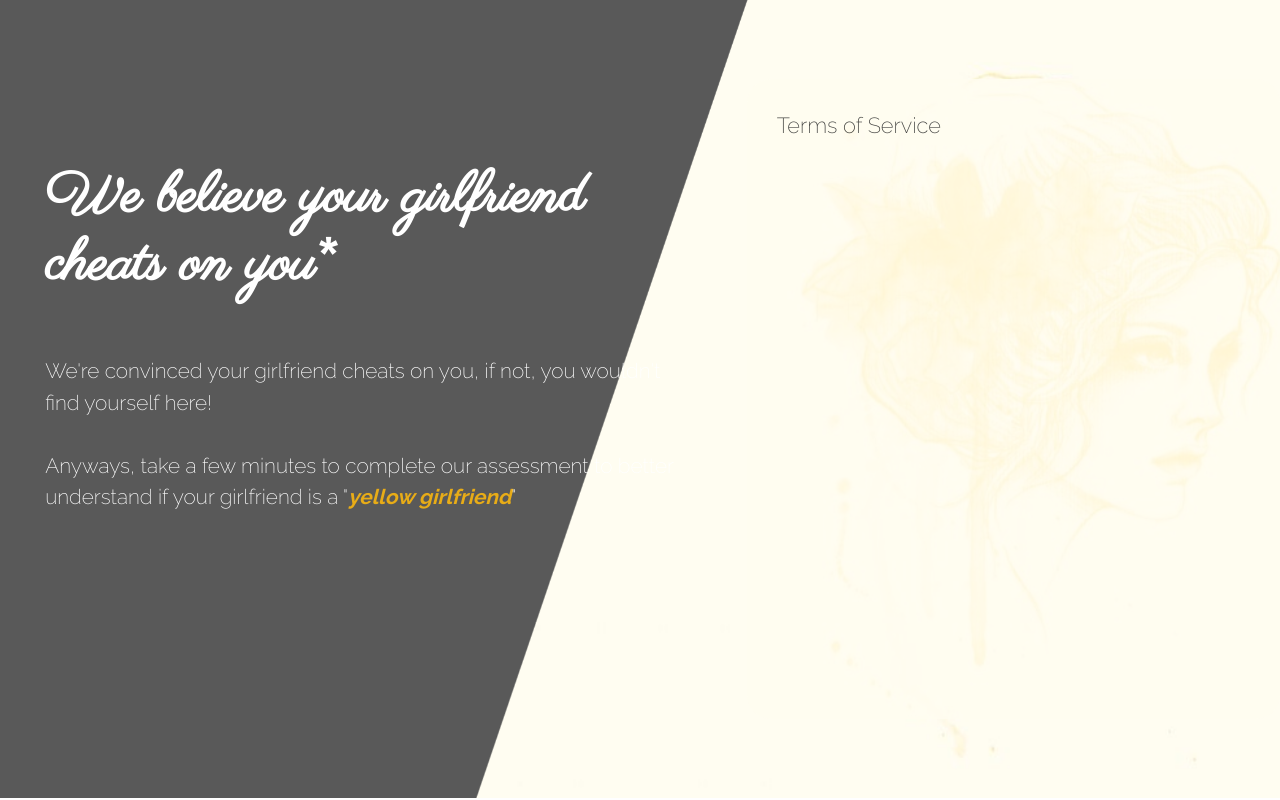
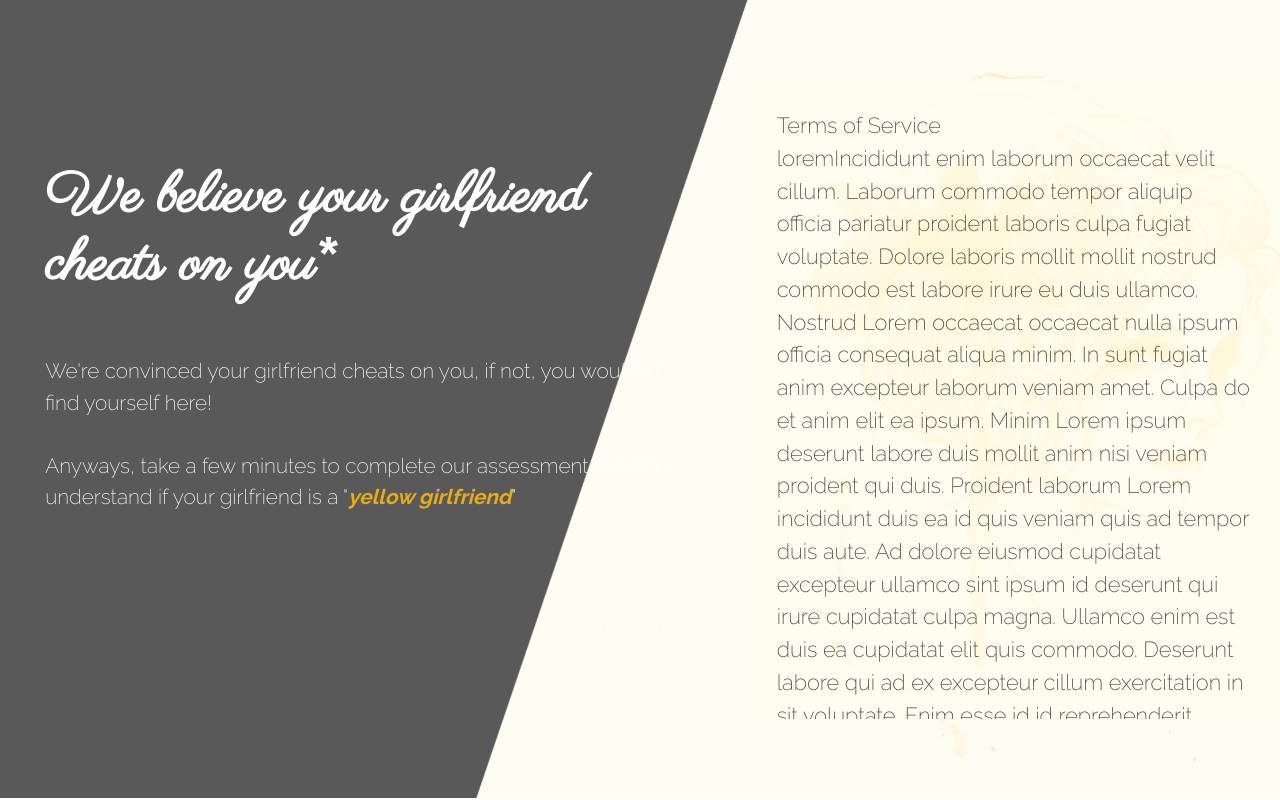
Before and after one commit to Eunit99/YellowGirlfriend-React, a React (Create React App) app: page / in a window 1280 px wide. Both pictures are taken after a click on the element "Learn more". Built offline with nearby package versions, Linux system fonts and the light colour scheme.

Commit message:
Added lorem ipsum dummy test to terms of service

```diff
--- a/src/components/AppContainer/messages/components/firstMessageScreen/termsofservice/TermsOfService.js
+++ b/src/components/AppContainer/messages/components/firstMessageScreen/termsofservice/TermsOfService.js
@@ -4,7 +4,26 @@ class TermsOfService extends Component {
 
   render() {
     return (
-      <div className="small-into terms-of-service-container">Terms of Service</div>
+      <div className="small-into terms-of-service-container">Terms of Service
+        <div>
+
+          loremIncididunt enim laborum occaecat velit cillum. Laborum commodo tempor aliquip officia pariatur proident laboris culpa fugiat voluptate. Dolore laboris mollit mollit nostrud commodo est labore irure eu duis ullamco. Nostrud Lorem occaecat occaecat nulla ipsum officia consequat aliqua minim. In sunt fugiat anim excepteur laborum veniam amet. Culpa do et anim elit ea ipsum. Minim Lorem ipsum deserunt labore duis mollit anim nisi veniam proident qui duis.
+
+          Proident laborum Lorem incididunt duis ea id quis veniam quis ad tempor duis aute. Ad dolore eiusmod cupidatat excepteur ullamco sint ipsum id deserunt qui irure cupidatat culpa magna. Ullamco enim est duis ea cupidatat elit quis commodo. Deserunt labore qui ad ex excepteur cillum exercitation in sit voluptate.
+
+          Enim esse id id reprehenderit voluptate nisi ex est. Elit laboris laboris laboris exercitation. Fugiat cillum sunt do do eiusmod eiusmod aliqua ullamco laboris.
+
+          Labore ad tempor deserunt et irure proident. Consequat pariatur officia occaecat ad incididunt. Esse nostrud minim ad deserunt in incididunt occaecat dolore fugiat magna labore mollit.
+
+          Dolor mollit enim anim sit veniam et culpa cupidatat proident labore elit. In do culpa esse incididunt dolore elit et quis duis ipsum sint ipsum minim do. Magna ut adipisicing amet incididunt mollit Lorem non eu enim proident nostrud aliquip velit. Eu voluptate elit eiusmod qui voluptate et pariatur. Labore nostrud officia eu aliqua non ullamco proident.
+
+          Fugiat do pariatur ex duis aliquip consequat magna pariatur excepteur laboris exercitation. Lorem magna commodo adipisicing irure ullamco est excepteur velit aliquip ipsum officia amet. Mollit aute qui sunt est labore est nostrud veniam officia. Adipisicing id cupidatat proident eu quis ad amet amet veniam commodo. Fugiat anim fugiat velit veniam laboris. Elit consequat enim eiusmod ipsum. Minim ex in adipisicing amet qui ex proident occaecat et laborum eu.
+
+          Laborum esse veniam laborum ex duis nisi qui aliqua est qui ea consectetur in tempor. Enim consectetur irure sit ea adipisicing occaecat ea ex irure excepteur. Sunt non incididunt mollit officia. Consequat Lorem ex consequat sint minim. Id non non id magna magna cupidatat duis sunt consectetur aute elit enim. Laborum ut amet irure minim excepteur culpa commodo ut. Magna esse eiusmod nisi voluptate minim sint consequat tempor ullamco Lorem.
+
+          Elit velit et sunt enim sint dolore ullamco laborum ex dolore id dolor. Dolore consequat magna ipsum qui nisi incididunt culpa incididunt ipsum ad commodo ut labore. Deserunt mollit quis duis id sit ipsum excepteur nostrud nisi do eiusmod mollit non. Dolore consectetur est amet ad aliqua amet mollit.
+        </div>
+      </div>
     );
   }
 }
```
